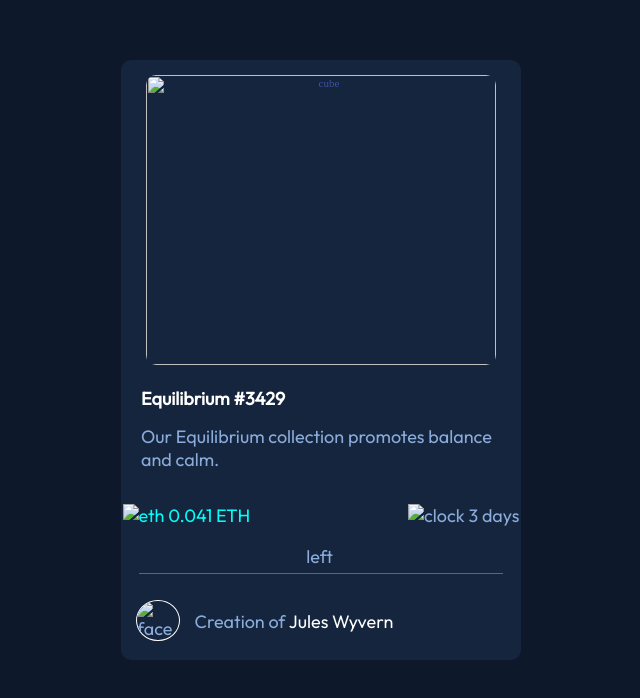
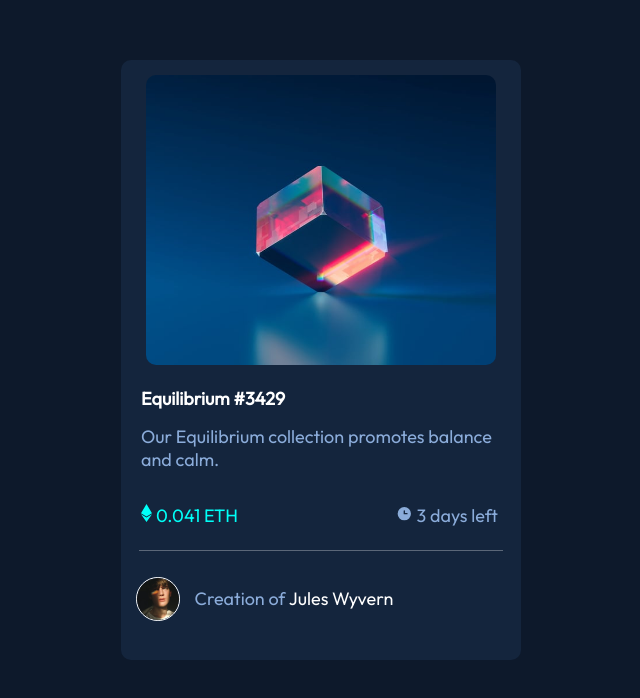
Before and after one commit to Cellkor/NFT, a plain HTML site: page index.html in a window 1280 px wide. Shown: the part 572-1270 px from the top of the page, without its empty margins (319-959 px from the left). Drawn offline with Linux system fonts and the light colour scheme; the site is published under a folder, as on GitHub Pages, so addresses that start at the root find nothing.

Commit message:
Img issues fixed

```diff
--- a/index.html
+++ b/index.html
@@ -4,23 +4,23 @@
   <meta charset="UTF-8">
   <meta name="viewport" content="width=device-width; initial-scale=1.0; maximum-scale=1.0; user-scalable=0; "> <!-- displays site properly based on user's device -->
   <title>Frontend Mentor | NFT preview card component</title>
-  <link rel="icon" type="image/png" sizes="32x32" href="/images/favicon-32x32.png">
+  <link rel="icon" type="image/png" sizes="32x32" href="images/favicon-32x32.png">
   <link rel="stylesheet" href="css/styles.css">
   <link rel="preconnect" href="https://fonts.googleapis.com">
   <link rel="preconnect" href="https://fonts.gstatic.com" crossorigin>
   <link href="https://fonts.googleapis.com/css2?family=Outfit&display=swap" rel="stylesheet">
   <link rel="icon" type="image/svg" href="images/icon-ethereum.svg">
-  <link rel="stylesheet" type="icon" href="/images/icon-clock.svg">
-  <link rel="stylesheet" type="image" href="/images/image-avatar.png">
-  <link rel="stylesheet" type="image" href="/images/image-equilibrium.jpg">
+  <link rel="stylesheet" type="icon" href="images/icon-clock.svg">
+  <link rel="stylesheet" type="image" href="images/image-avatar.png">
+  <link rel="stylesheet" type="image" href="images/image-equilibrium.jpg">
 </head>
 
 <body>
   <div class="card-container">
     <div class="image-container">
-      <img class="image-cube" src="/images/image-equilibrium.jpg" alt="cube">
+      <img class="image-cube" src="images/image-equilibrium.jpg" alt="cube">
       <div class="image-overlay">
-        <img class="icon-view" src="/images/icon-view.svg" alt="icon" >
+        <img class="icon-view" src="images/icon-view.svg" alt="icon" >
       </div>
       </div>
 
@@ -29,13 +29,13 @@
       <h2>Our Equilibrium collection promotes balance and calm.</h2>
 
       <div>
-      <h3> <img src="/images/icon-ethereum.svg" alt="eth">  0.041 ETH</h3>
-      <p class="date-paragraph"> <img src="/images/icon-clock.svg" alt="clock"> 3 days left</p>
+      <h3> <img src="images/icon-ethereum.svg" alt="eth">  0.041 ETH</h3>
+      <p class="date-paragraph"> <img src="images/icon-clock.svg" alt="clock"> 3 days left</p>
         <img src="" alt="">
     </div>
       <hr>
       <div class="bottom-container">
-        <img class="face" src="/images/image-avatar.png" alt="face">
+        <img class="face" src="images/image-avatar.png" alt="face">
        <p class="bottom-paragraph"> Creation of <a style="color:hsl(0, 0%, 100%)"> <span class="span">Jules Wyvern</span></a></p>
     </div>
   </div>
```
